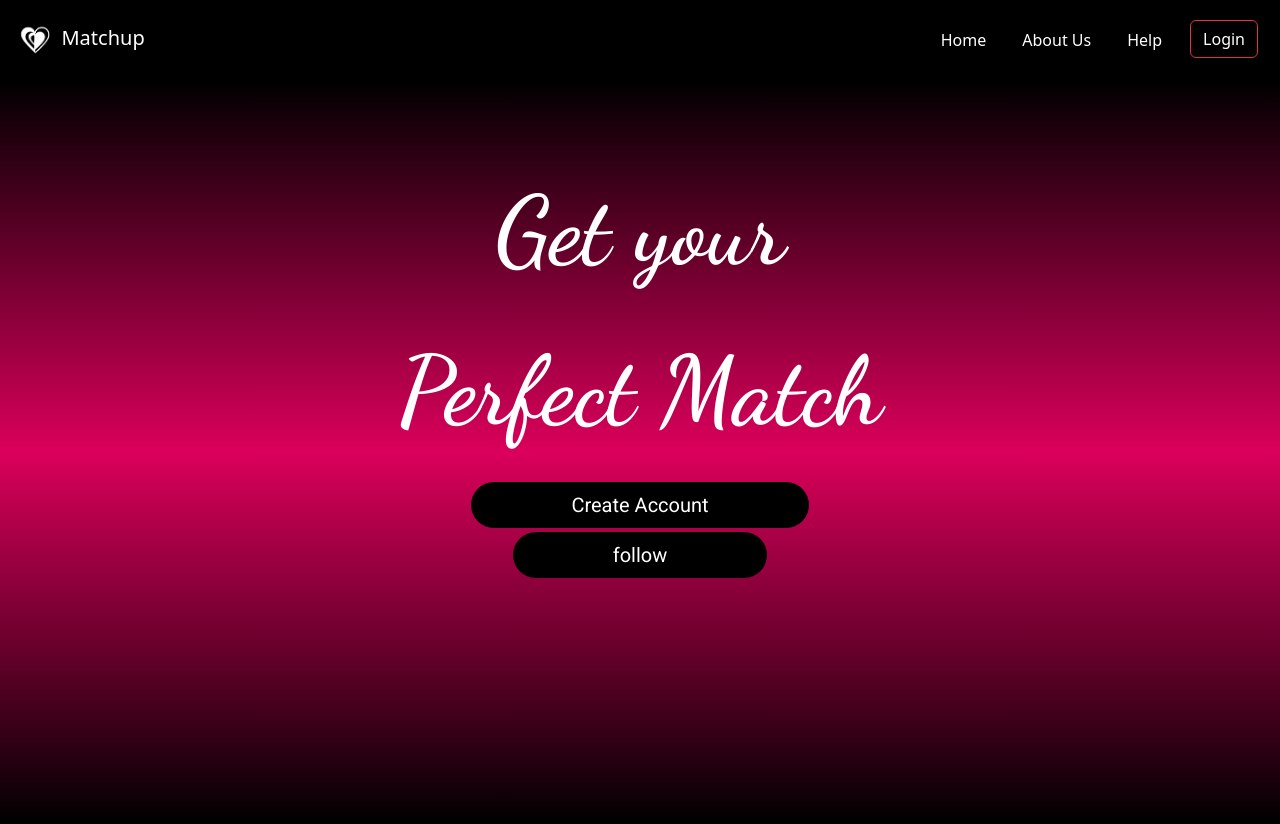
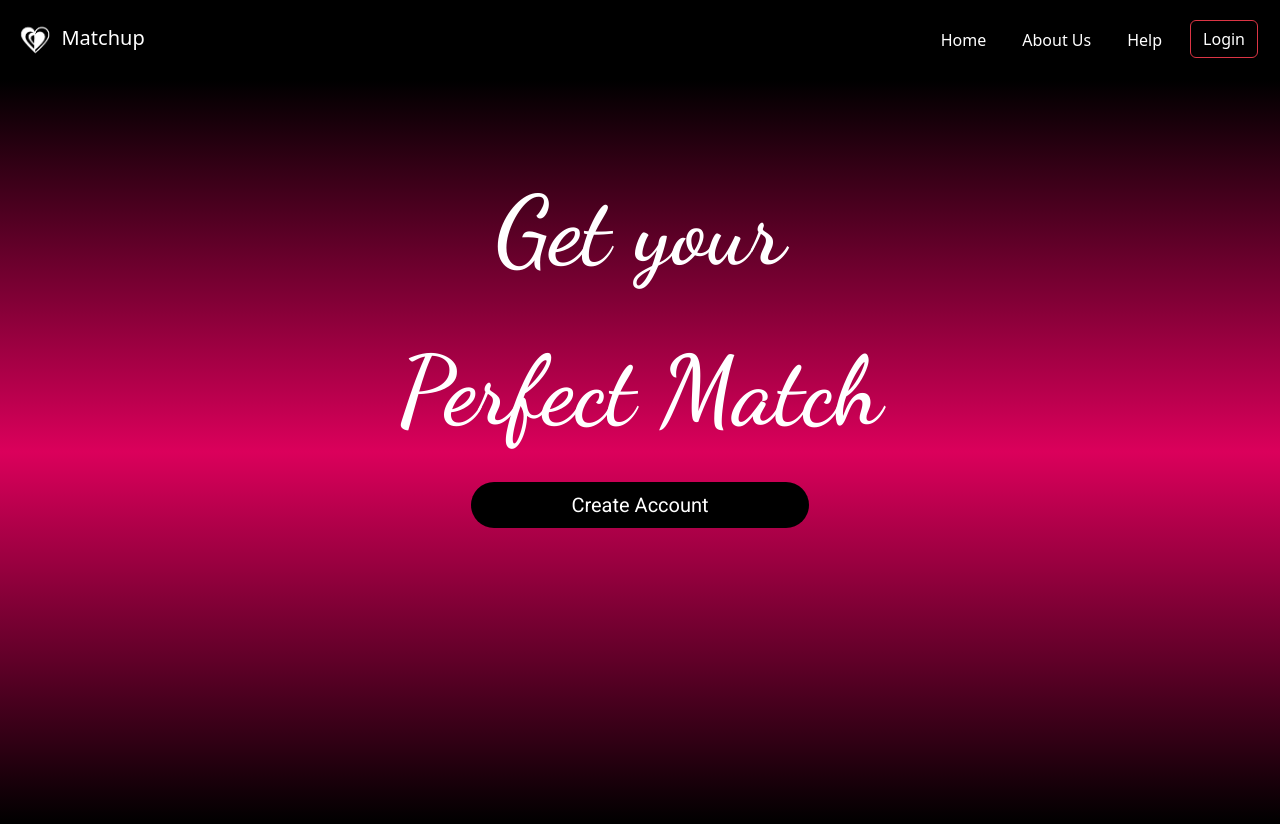
Before and after one commit to Pankajghz/Project, a React (Create React App) app: page / in a window 1280 px wide. Built offline with nearby package versions, Linux system fonts and the light colour scheme.

Commit message:
Update Home.jsx

```diff
--- a/src/components/Home.jsx
+++ b/src/components/Home.jsx
@@ -23,13 +23,6 @@ const Home = () => {
             Create Account
           </button>
         </Link>
-        <div>
-          <Link to="/Login">
-            <button type="button" className="btn btn-danger bg-black">
-              follow
-            </button>
-          </Link>
-        </div>
       </div>
     </>
   );
```
